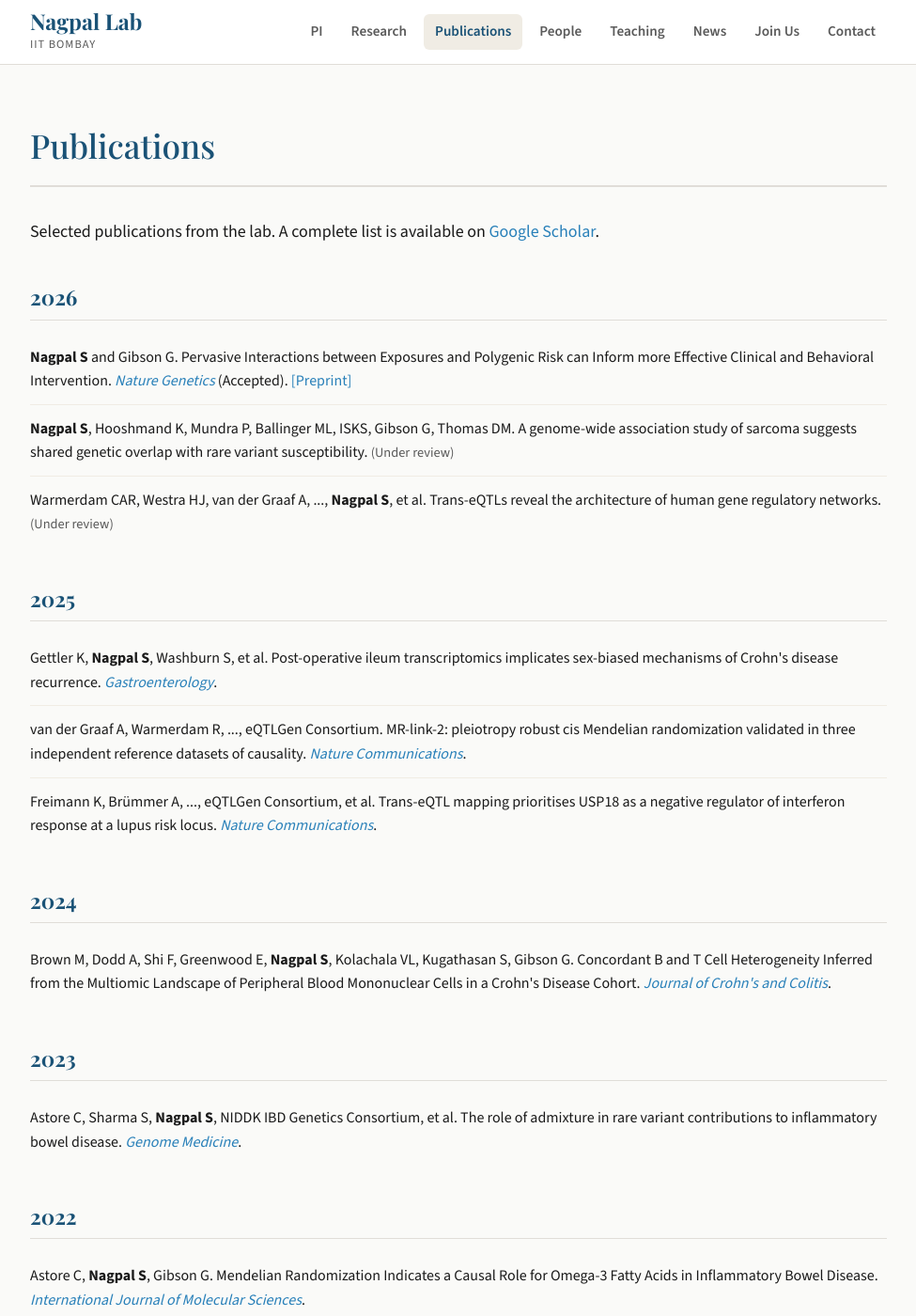
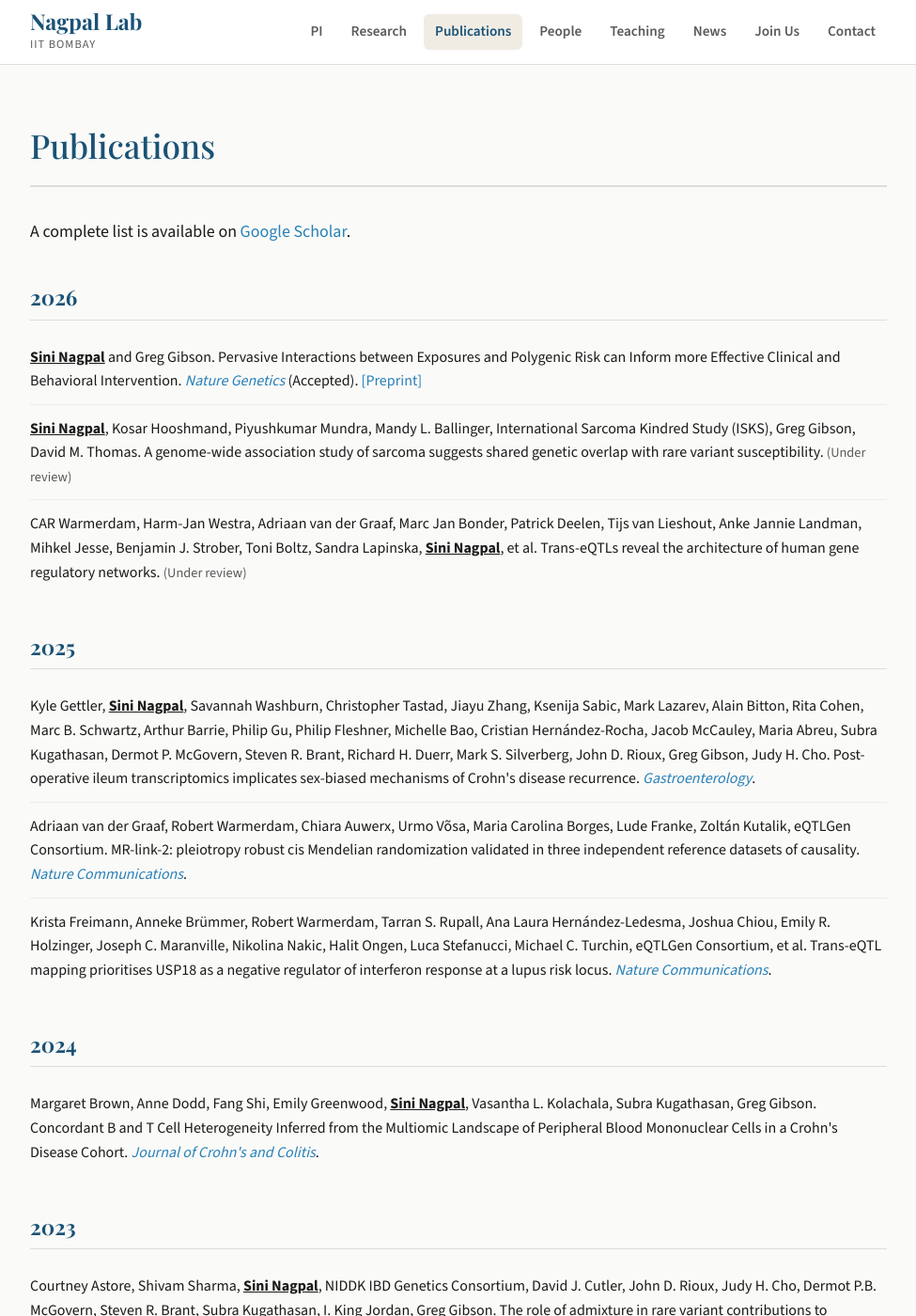
Before and after one commit to nagpallab/nagpallab.github.io, a Jekyll site: the page built from publications.md, in a window 1280 px wide and 1400 px high. Shown: the whole window at 94% size, without its empty margins (152-1127 px from the left). Built offline with Jekyll 4.4.1, drawn with Linux system fonts in a browser that asks for light colours; some of the changed text lies outside the part shown.

Commit message:
Update publications.md

```diff
--- a/publications.md
+++ b/publications.md
@@ -3,56 +3,60 @@ layout: page
 title: Publications
 ---
 
-<p>Selected publications from the lab. A complete list is available on <a href="https://scholar.google.com/citations?user=Xm1CBE4AAAAJ&hl=en" target="_blank">Google Scholar</a>.</p>
+<style>
+.pub-me { font-weight: 700; text-decoration: underline; }
+</style>
+
+<p>A complete list is available on <a href="https://scholar.google.com/citations?user=Xm1CBE4AAAAJ&hl=en" target="_blank">Google Scholar</a>.</p>
 
 <h2 class="pub-year">2026</h2>
 <ul class="pub-list">
-  <li><strong>Nagpal S</strong> and Gibson G. Pervasive Interactions between Exposures and Polygenic Risk can Inform more Effective Clinical and Behavioral Intervention. <span class="pub-journal">Nature Genetics</span> (Accepted). <a href="https://www.medrxiv.org/content/10.1101/2024.07.29.24311065v1" target="_blank">[Preprint]</a></li>
-  <li><strong>Nagpal S</strong>, Hooshmand K, Mundra P, Ballinger ML, ISKS, Gibson G, Thomas DM. A genome-wide association study of sarcoma suggests shared genetic overlap with rare variant susceptibility. <span class="pub-note">(Under review)</span></li>
-  <li>Warmerdam CAR, Westra HJ, van der Graaf A, ..., <strong>Nagpal S</strong>, et al. Trans-eQTLs reveal the architecture of human gene regulatory networks. <span class="pub-note">(Under review)</span></li>
+  <li><span class="pub-me">Sini Nagpal</span> and Greg Gibson. Pervasive Interactions between Exposures and Polygenic Risk can Inform more Effective Clinical and Behavioral Intervention. <span class="pub-journal">Nature Genetics</span> (Accepted). <a href="https://www.medrxiv.org/content/10.1101/2024.07.29.24311065v1" target="_blank">[Preprint]</a></li>
+  <li><span class="pub-me">Sini Nagpal</span>, Kosar Hooshmand, Piyushkumar Mundra, Mandy L. Ballinger, International Sarcoma Kindred Study (ISKS), Greg Gibson, David M. Thomas. A genome-wide association study of sarcoma suggests shared genetic overlap with rare variant susceptibility. <span class="pub-note">(Under review)</span></li>
+  <li>CAR Warmerdam, Harm-Jan Westra, Adriaan van der Graaf, Marc Jan Bonder, Patrick Deelen, Tijs van Lieshout, Anke Jannie Landman, Mihkel Jesse, Benjamin J. Strober, Toni Boltz, Sandra Lapinska, <span class="pub-me">Sini Nagpal</span>, et al. Trans-eQTLs reveal the architecture of human gene regulatory networks. <span class="pub-note">(Under review)</span></li>
 </ul>
 
 <h2 class="pub-year">2025</h2>
 <ul class="pub-list">
-  <li>Gettler K, <strong>Nagpal S</strong>, Washburn S, et al. Post-operative ileum transcriptomics implicates sex-biased mechanisms of Crohn's disease recurrence. <span class="pub-journal">Gastroenterology</span>.</li>
-  <li>van der Graaf A, Warmerdam R, ..., eQTLGen Consortium. MR-link-2: pleiotropy robust cis Mendelian randomization validated in three independent reference datasets of causality. <span class="pub-journal">Nature Communications</span>.</li>
-  <li>Freimann K, Brümmer A, ..., eQTLGen Consortium, et al. Trans-eQTL mapping prioritises USP18 as a negative regulator of interferon response at a lupus risk locus. <span class="pub-journal">Nature Communications</span>.</li>
+  <li>Kyle Gettler, <span class="pub-me">Sini Nagpal</span>, Savannah Washburn, Christopher Tastad, Jiayu Zhang, Ksenija Sabic, Mark Lazarev, Alain Bitton, Rita Cohen, Marc B. Schwartz, Arthur Barrie, Philip Gu, Philip Fleshner, Michelle Bao, Cristian Hernández-Rocha, Jacob McCauley, Maria Abreu, Subra Kugathasan, Dermot P. McGovern, Steven R. Brant, Richard H. Duerr, Mark S. Silverberg, John D. Rioux, Greg Gibson, Judy H. Cho. Post-operative ileum transcriptomics implicates sex-biased mechanisms of Crohn's disease recurrence. <span class="pub-journal">Gastroenterology</span>.</li>
+  <li>Adriaan van der Graaf, Robert Warmerdam, Chiara Auwerx, Urmo Võsa, Maria Carolina Borges, Lude Franke, Zoltán Kutalik, eQTLGen Consortium. MR-link-2: pleiotropy robust cis Mendelian randomization validated in three independent reference datasets of causality. <span class="pub-journal">Nature Communications</span>.</li>
+  <li>Krista Freimann, Anneke Brümmer, Robert Warmerdam, Tarran S. Rupall, Ana Laura Hernández-Ledesma, Joshua Chiou, Emily R. Holzinger, Joseph C. Maranville, Nikolina Nakic, Halit Ongen, Luca Stefanucci, Michael C. Turchin, eQTLGen Consortium, et al. Trans-eQTL mapping prioritises USP18 as a negative regulator of interferon response at a lupus risk locus. <span class="pub-journal">Nature Communications</span>.</li>
 </ul>
 
 <h2 class="pub-year">2024</h2>
 <ul class="pub-list">
-  <li>Brown M, Dodd A, Shi F, Greenwood E, <strong>Nagpal S</strong>, Kolachala VL, Kugathasan S, Gibson G. Concordant B and T Cell Heterogeneity Inferred from the Multiomic Landscape of Peripheral Blood Mononuclear Cells in a Crohn's Disease Cohort. <span class="pub-journal">Journal of Crohn's and Colitis</span>.</li>
+  <li>Margaret Brown, Anne Dodd, Fang Shi, Emily Greenwood, <span class="pub-me">Sini Nagpal</span>, Vasantha L. Kolachala, Subra Kugathasan, Greg Gibson. Concordant B and T Cell Heterogeneity Inferred from the Multiomic Landscape of Peripheral Blood Mononuclear Cells in a Crohn's Disease Cohort. <span class="pub-journal">Journal of Crohn's and Colitis</span>.</li>
 </ul>
 
 <h2 class="pub-year">2023</h2>
 <ul class="pub-list">
-  <li>Astore C, Sharma S, <strong>Nagpal S</strong>, NIDDK IBD Genetics Consortium, et al. The role of admixture in rare variant contributions to inflammatory bowel disease. <span class="pub-journal">Genome Medicine</span>.</li>
+  <li>Courtney Astore, Shivam Sharma, <span class="pub-me">Sini Nagpal</span>, NIDDK IBD Genetics Consortium, David J. Cutler, John D. Rioux, Judy H. Cho, Dermot P.B. McGovern, Steven R. Brant, Subra Kugathasan, I. King Jordan, Greg Gibson. The role of admixture in rare variant contributions to inflammatory bowel disease. <span class="pub-journal">Genome Medicine</span>.</li>
 </ul>
 
 <h2 class="pub-year">2022</h2>
 <ul class="pub-list">
-  <li>Astore C, <strong>Nagpal S</strong>, Gibson G. Mendelian Randomization Indicates a Causal Role for Omega-3 Fatty Acids in Inflammatory Bowel Disease. <span class="pub-journal">International Journal of Molecular Sciences</span>.</li>
-  <li><strong>Nagpal S</strong>, Tandon R, Gibson G. Canalization of the Polygenic Risk for Common Diseases and Traits in the UK Biobank Cohort. <span class="pub-journal">Molecular Biology and Evolution</span>.</li>
+  <li>Courtney Astore, <span class="pub-me">Sini Nagpal</span>, Greg Gibson. Mendelian Randomization Indicates a Causal Role for Omega-3 Fatty Acids in Inflammatory Bowel Disease. <span class="pub-journal">International Journal of Molecular Sciences</span>.</li>
+  <li><span class="pub-me">Sini Nagpal</span>, Raghav Tandon, Greg Gibson. Canalization of the Polygenic Risk for Common Diseases and Traits in the UK Biobank Cohort. <span class="pub-journal">Molecular Biology and Evolution</span>.</li>
 </ul>
 
 <h2 class="pub-year">2021</h2>
 <ul class="pub-list">
-  <li>Mo A*, <strong>Nagpal S*</strong>, Gettler K, et al. Stratification of Risk of Progression to Colectomy in Ulcerative Colitis via Measured and Predicted Gene Expression. <span class="pub-journal">American Journal of Human Genetics</span>. (*Equal contribution)</li>
-  <li>Somineni H, <strong>Nagpal S</strong>, Venkateswaran S, et al. Whole-Genome Sequencing of African Americans Implicates Differential Genetic Architecture in Inflammatory Bowel Disease. <span class="pub-journal">American Journal of Human Genetics</span>.</li>
-  <li>Stevens JP, Kolachala VL, Joshi GN, <strong>Nagpal S</strong>, Gibson G, Gupta NA. Angiotensin-converting Enzyme-2 (ACE2) Expression in Pediatric Liver Disease. <span class="pub-journal">Applied Immunohistochemistry and Molecular Morphology</span>.</li>
+  <li>Angela Mo*, <span class="pub-me">Sini Nagpal*</span>, Kyle Gettler, Talin Haritunians, Mamta Giri, Yael Haberman, Rebekah Karns, Jarod Prince, Dalia Arafat, Nai-Yun Hsu, Ling-Shiang Chuang, Carmen Argmann, Andrew Kasarskis, Mayte Suarez-Farinas, Nathan Gotman, Emebet Mengesha, Suresh Venkateswaran, Paul A. Rufo, Susan S. Baker, Cary G. Sauer, James Markowitz, Marian D. Pfefferkorn, Joel R. Rosh, Brendan M. Boyle, David R. Mack, Robert N. Baldassano, Sapana Shah, Neal S. LeLeiko, Melvin B. Heyman, Anne M. Griffiths, Ashish S. Patel, Joshua D. Noe, Sonia Davis Thomas, Bruce J. Aronow, Thomas D. Walters, Dermot P.B. McGovern, Jeffrey S. Hyams, Subra Kugathasan, Judy H. Cho, Lee A. Denson, Greg Gibson. Stratification of Risk of Progression to Colectomy in Ulcerative Colitis via Measured and Predicted Gene Expression. <span class="pub-journal">American Journal of Human Genetics</span>. (*Equal contribution)</li>
+  <li>Hari K. Somineni, <span class="pub-me">Sini Nagpal</span>, Suresh Venkateswaran, David J. Cutler, David T. Okou, Talin Haritunians, Claire L. Simpson, Ferdouse Begum, Lisa W. Datta, Antonio J. Quiros, Jenifer Seminerio, Emebet Mengesha, et al. Whole-Genome Sequencing of African Americans Implicates Differential Genetic Architecture in Inflammatory Bowel Disease. <span class="pub-journal">American Journal of Human Genetics</span>.</li>
+  <li>James P. Stevens, Vasantha L. Kolachala, Gaurav N. Joshi, <span class="pub-me">Sini Nagpal</span>, Greg Gibson, Nitika A. Gupta. Angiotensin-converting Enzyme-2 (ACE2) Expression in Pediatric Liver Disease. <span class="pub-journal">Applied Immunohistochemistry and Molecular Morphology</span>.</li>
 </ul>
 
 <h2 class="pub-year">2020</h2>
 <ul class="pub-list">
-  <li>Pinese M, Lacaze P, Rath EM, ..., <strong>Nagpal S</strong>, et al. The Medical Genome Reference Bank Contains Whole Genome and Phenotype Data of 2570 Healthy Elderly. <span class="pub-journal">Nature Communications</span>.</li>
+  <li>Mark Pinese, Paul Lacaze, Emma M. Rath, Andrew Stone, Marie-Jo Brion, Adam Ameur, <span class="pub-me">Sini Nagpal</span>, Clare Puttick, Shane Husson, Dmitry Degrave, et al. The Medical Genome Reference Bank Contains Whole Genome and Phenotype Data of 2570 Healthy Elderly. <span class="pub-journal">Nature Communications</span>.</li>
 </ul>
 
 <h2 class="pub-year">2019</h2>
 <ul class="pub-list">
-  <li><strong>Nagpal S*</strong>, Meng X*, Epstein MP, et al. TIGAR: An Improved Bayesian Tool for Transcriptomic Data Imputation Enhances Gene Mapping of Complex Traits. <span class="pub-journal">American Journal of Human Genetics</span>. (*Equal contribution)</li>
+  <li><span class="pub-me">Sini Nagpal*</span>, Xiaoran Meng*, Michael P. Epstein, Lam C. Tsoi, Matthew Patrick, Greg Gibson, Philip L. De Jager, David A. Bennett, Aliza P. Wingo, Thomas S. Wingo, Jingjing Yang. TIGAR: An Improved Bayesian Tool for Transcriptomic Data Imputation Enhances Gene Mapping of Complex Traits. <span class="pub-journal">American Journal of Human Genetics</span>. (*Equal contribution)</li>
 </ul>
 
 <h2 class="pub-year">2018</h2>
 <ul class="pub-list">
-  <li><strong>Nagpal S</strong>, Gibson G, Marigorta UM. Pervasive Modulation of Obesity Risk by the Environment and Genomic Background. <span class="pub-journal">Genes</span>.</li>
+  <li><span class="pub-me">Sini Nagpal</span>, Greg Gibson, Urko M. Marigorta. Pervasive Modulation of Obesity Risk by the Environment and Genomic Background. <span class="pub-journal">Genes</span>.</li>
 </ul>
```
